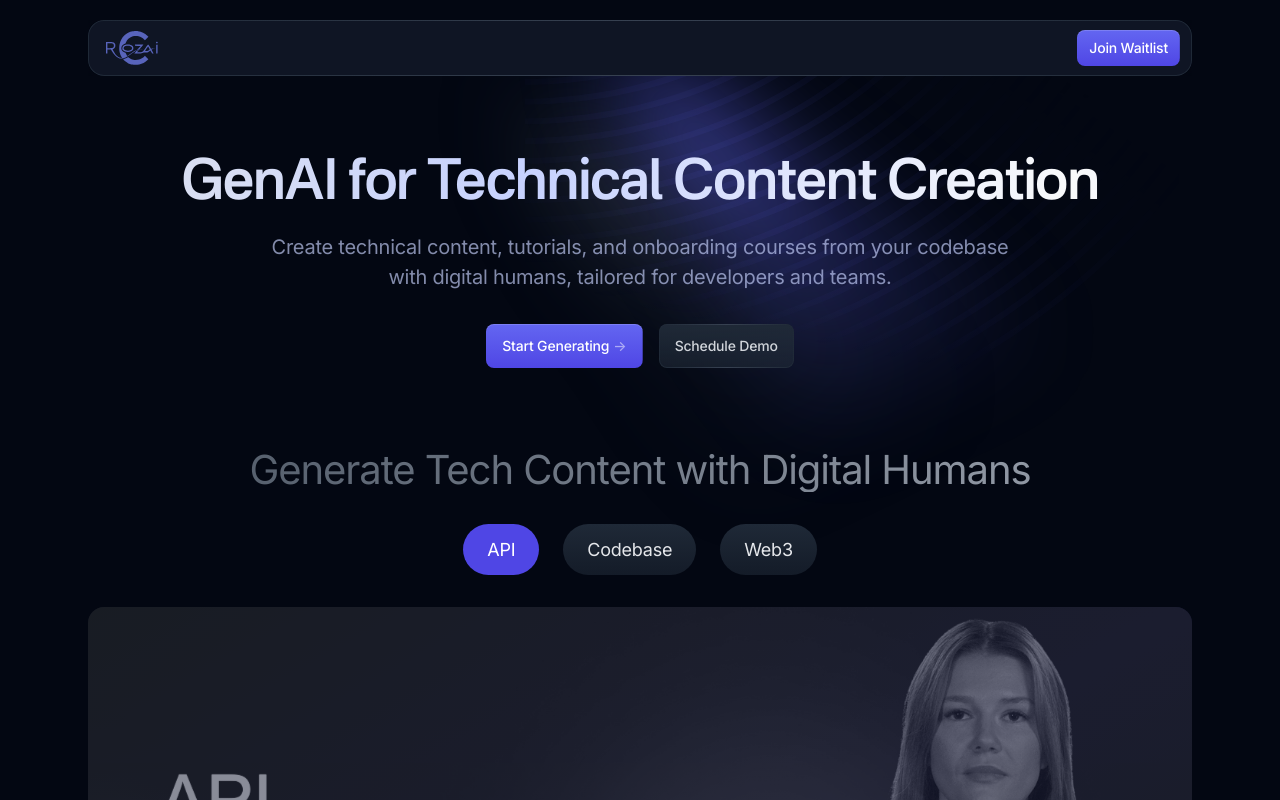
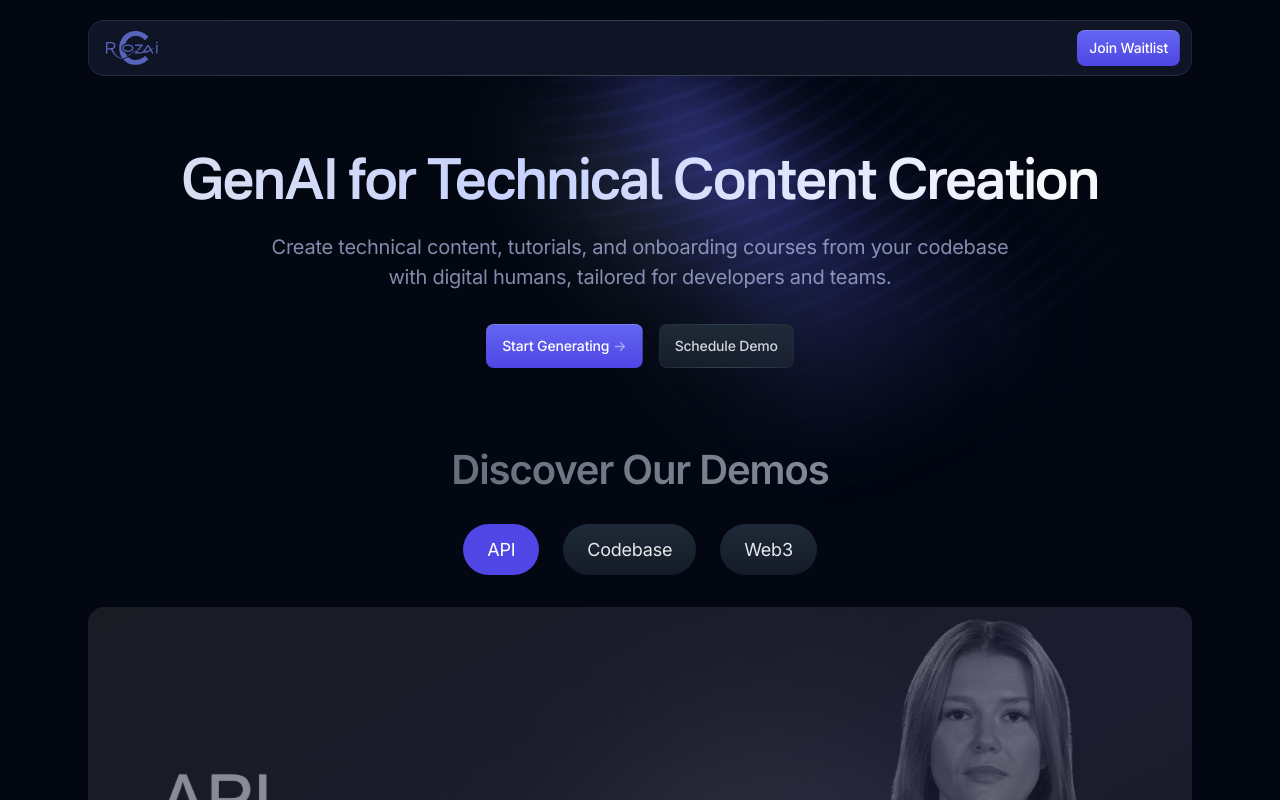
Before and after one commit to fromzerohq/crozai-ui, a Next.js app: page / in a window 1280 px wide. Shown: the top 800 px of the page. Built offline with nearby package versions, Linux system fonts and the light colour scheme.

Commit message:
resolved build failure

```diff
--- a/components/hero-home.tsx
+++ b/components/hero-home.tsx
@@ -8,7 +8,7 @@ import ModalVideo from "@/components/modal-video";
 
 export default function HeroHome() {
   // State to handle which tab is active
-  const [activeTab, setActiveTab] = useState("api-demo");
+  const [activeTab, setActiveTab] = useState<keyof typeof tabs>("api-demo");
 
   // Tab content object for each demo video
   const tabs = {
@@ -71,27 +71,26 @@ export default function HeroHome() {
           {/* New Heading for video tabs */}
           <div className="pb-8 text-center">
             <h2
-    className="text-3xl font-small bg-clip-text text-transparent bg-gradient-to-r from-gray-600 to-gray-400 md:text-4xl"
+              className="text-2xl font-semibold bg-clip-text text-transparent bg-gradient-to-r from-gray-600 to-gray-400 md:text-4xl"
               data-aos="fade-up"
             >
-   Generate Tech Content with Digital Humans
+              Discover Our Demos
             </h2>
           </div>
-
 
           {/* Tabs for different demos */}
           <div className="flex justify-center space-x-6 mb-8">
             {Object.keys(tabs).map((tabKey) => (
               <button
                 key={tabKey}
-                onClick={() => setActiveTab(tabKey)}
+                onClick={() => setActiveTab(tabKey as keyof typeof tabs)}
                 className={`px-6 py-3 text-lg rounded-full transition-all ${
                   activeTab === tabKey
                     ? "bg-indigo-600 text-white"
                     : "bg-gradient-to-b from-gray-800 to-gray-800/60 text-white-800"
                 }`}
               >
-                {tabs[tabKey]}
+                {tabs[tabKey as keyof typeof tabs]}
               </button>
             ))}
           </div>
```
Lines whose indentation alone changed are shown as unchanged.
